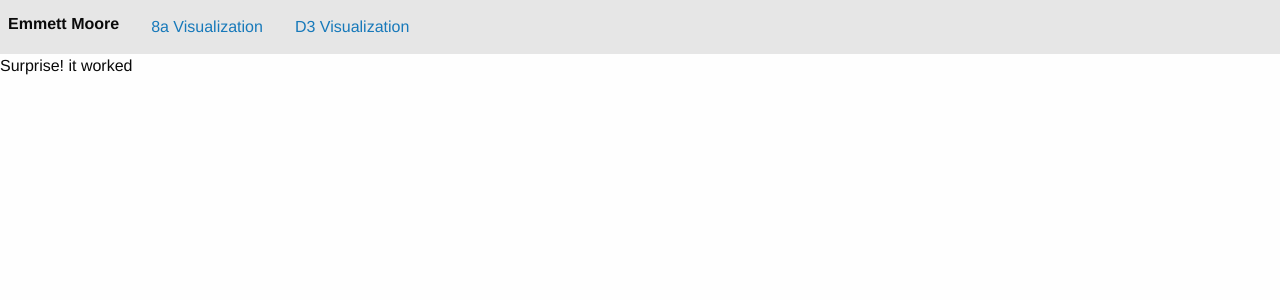
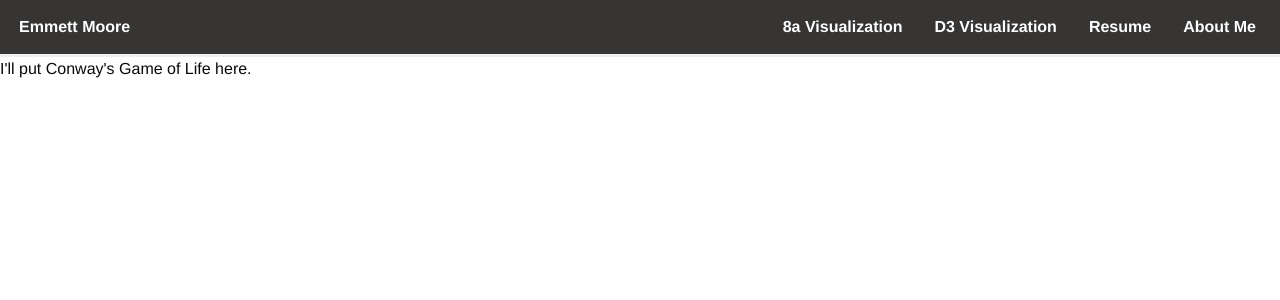
Before and after one commit to emmettmoore/personal-site, a Django app: page /d3/ in a window 1280 px wide. Shown: the top 300 px of the page. Run offline with Django 3.2, Linux system fonts and the light colour scheme; some libraries are stand-ins or nearby versions.

Commit message:
rework top bar, and add framework for other tabs

```diff
--- /dev/null
+++ b/ebase/main/static/main/css/app.css
@@ -0,0 +1,23 @@
+.top-bar, .top-bar ul {
+  background-color: #363534;
+}
+
+.top-bar {
+  border-bottom: 3px solid #F0F0F0;
+}
+
+
+li.top-bar-title {
+  padding: 11px 20px 11px 11px;
+  color: white;
+}
+
+li > a {
+  color: white;
+  font-weight: 700;
+}
+
+li > a:hover {
+  color: #56abff;
+  font-weight: 700;
+}
--- a/ebase/main/templates/main/d3.html
+++ b/ebase/main/templates/main/d3.html
@@ -7,6 +7,5 @@
 {% endblock extra_assets %}
 
 {% block main_content %}
-  {{ block.super }}
-  Surprise! it worked
+  I'll put Conway's Game of Life here.
 {% endblock main_content %}
--- a/ebase/main/templates/main/index.html
+++ b/ebase/main/templates/main/index.html
@@ -2,10 +2,10 @@
 <!DOCTYPE html>
 <html>
   <head>
-  <title>Emmett Moore</title>
+    <title>Foo</title>
     {% block foundation %}
     <link rel="stylesheet" type="text/css" href="{% static "main/lib/foundation/css/foundation.css" %}">
-  <link rel="stylesheet" type="text/css" href="{% static "main/lib/foundation/css/app.css" %}">
+    <link rel="stylesheet" type="text/css" href="{% static "main/css/app.css" %}">
 
       <script type="text/javascript" src="{% static "main/lib/jquery/jquery.min.js" %}"></script>
       <script type="text/javascript" src="{% static "main/lib/foundation/js/vendor/foundation.js" %}"></script>
@@ -22,17 +22,21 @@
         <div class="top-bar-left">
           <ul class="dropdown menu" data-dropdown-menu>
             <li class="menu-text top-bar-title">Emmett Moore</li>
-          <li>
-            <a href="/8a_viz">8a Visualization</a>
-          </li>
-          <li>
-            <a href="/d3">D3 Visualization</a>
-          </li>
+          </ul>
+        </div>
+        <div class="top-bar-right">
+          <ul class= "dropdown menu" data-dropdown-menu>
+            <li><a href="/8a_viz">8a Visualization</a></li>
+            <li><a href="/d3">D3 Visualization</a></li>
+            <li><a href="/resume">Resume</a></li>
+            <li><a href="/">About Me</a></li>
           </ul>
         </div>
       </nav>
     {% endblock top_bar %}
     {% block main_content %}
+      Home
     {% endblock main_content %}
   {% endblock body %}
   </body>
+</html>
--- /dev/null
+++ b/ebase/main/templates/main/resume.html
@@ -0,0 +1,6 @@
+{% extends "main/index.html" %}
+{% load staticfiles %}
+
+{% block main_content %}
+  I'll put my resume here.
+{% endblock main_content %}
--- a/ebase/main/urls.py
+++ b/ebase/main/urls.py
@@ -7,4 +7,5 @@ urlpatterns = [
     url(r'^$', views.index, name='index'),
     url(r'^8a_viz/$', views.climbing_viz, name="climbing_viz"),
     url(r'^d3/$', views.d3, name="d3"),
+    url(r'^resume/$', views.resume, name="resume"),
 ]
--- a/ebase/main/views.py
+++ b/ebase/main/views.py
@@ -1,13 +1,17 @@
 from django.shortcuts import render
-from django.http import HttpResponse
 
 
 def index(request):
-    return HttpResponse(request, 'main/index.html', {})
+    return render(request, 'main/index.html', {})
 
 
 def climbing_viz(request):
     return render(request, 'main/climbing_viz.html', {})
 
+
 def d3(request):
     return render(request, 'main/d3.html', {})
+
+
+def resume(request):
+    return render(request, 'main/resume.html', {})
```
Lines whose indentation alone changed are shown as unchanged.
